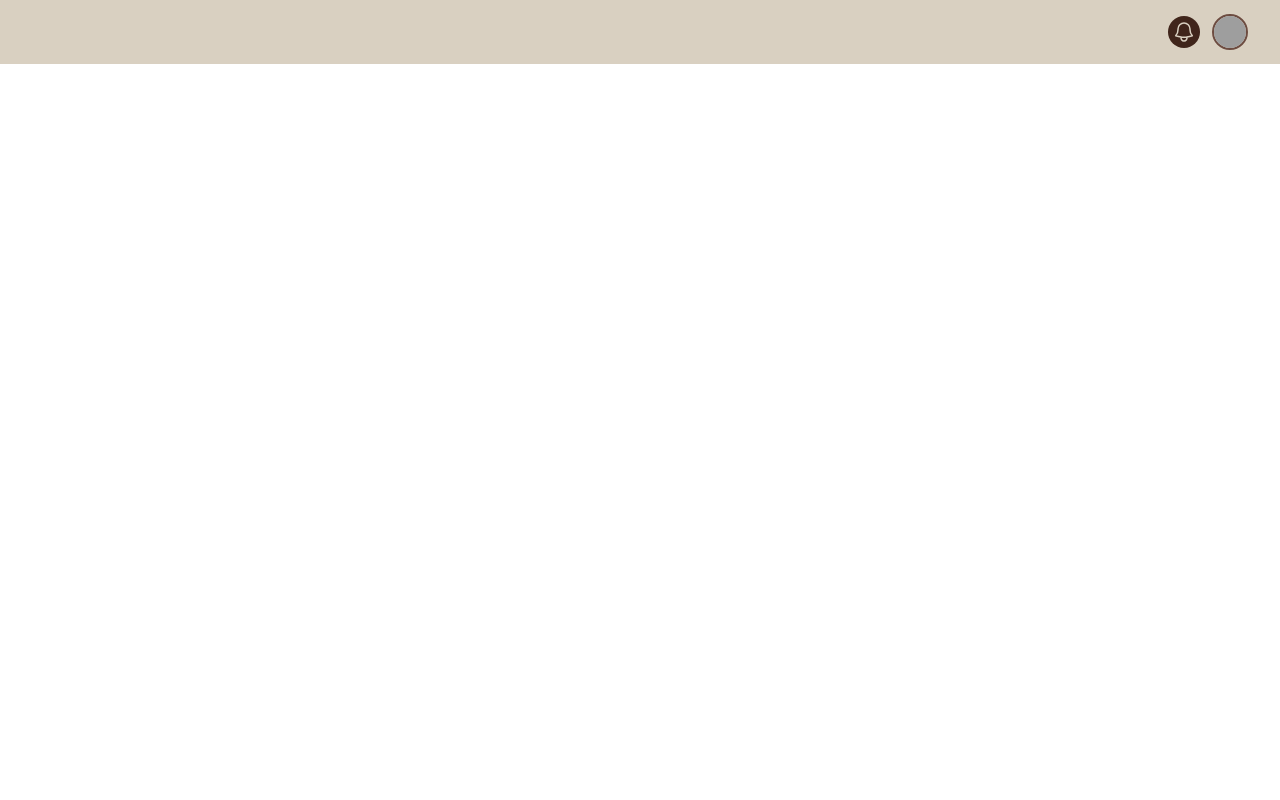
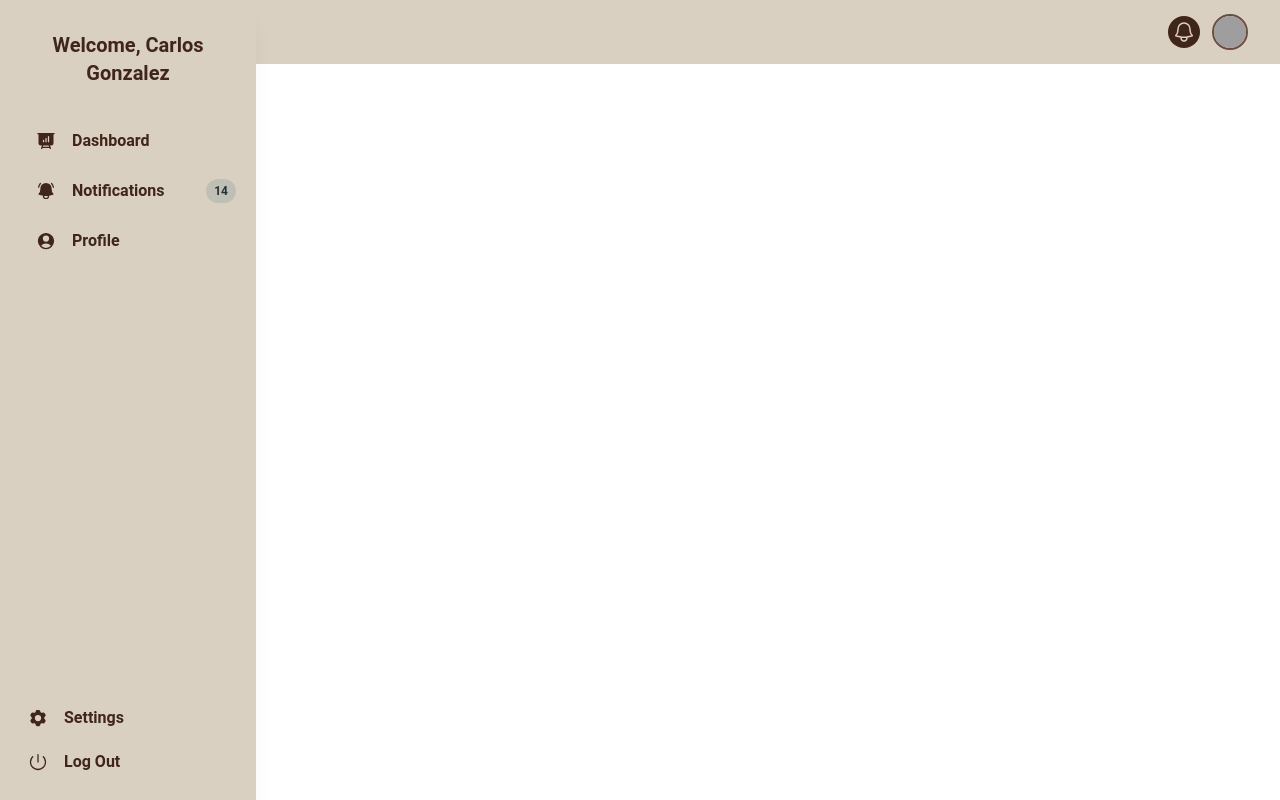
Before and after one commit to ikabeee/brown-appjs, a React (Vite) app: page / in a window 1280 px wide. Built offline with nearby package versions, Linux system fonts and the light colour scheme; grey boxes are pictures that could not be loaded.

Commit message:
Add layout

```diff
--- a/src/App.jsx
+++ b/src/App.jsx
@@ -1,14 +1,15 @@
 import { Route, Routes } from "react-router";
 import Dashboard from "./pages/Dashboard/Dashboard";
 import Login from "./pages/Login/Login"
-import SimpleNavbar  from "./layouts/SimpleNavbar";
+
+import Layout from "./layouts/Layout";
 
 function App() {
 
   return (
     <>
       <Routes>
-        <Route element={<SimpleNavbar />} >
+        <Route element={<Layout />} >
           <Route index element={<Dashboard />} />
           <Route path="login" element={<Login />} />
         </Route>
--- /dev/null
+++ b/src/layouts/Layout.jsx
@@ -0,0 +1,16 @@
+import SimpleNavbar from './SimpleNavbar'
+import Sidebar from './Sidebar'
+import { Outlet } from 'react-router'
+export default function Layout() {
+    return (
+        <div className="flex">
+            <Sidebar />
+            <div className="flex flex-col flex-1 ">
+                <SimpleNavbar />
+                <div className="flex-1 overflow-auto">
+                    <Outlet />
+                </div>
+            </div>
+        </div>
+    )
+}
--- a/src/layouts/Sidebar.jsx
+++ b/src/layouts/Sidebar.jsx
@@ -9,11 +9,10 @@ import {
 } from "@material-tailwind/react";
 import {
     PresentationChartBarIcon,
-    ShoppingBagIcon,
     UserCircleIcon,
     Cog6ToothIcon,
-    InboxIcon,
     PowerIcon,
+    BellAlertIcon,
 } from "@heroicons/react/24/solid";
 import { Outlet } from "react-router";
 
@@ -26,7 +25,7 @@ export default function Sidebar() {
     return (
 
         <div className="flex bg-white">
-            <Card className="h-[calc(100vh-.01rem)] w-full max-w-[16rem] p-4 shadow-xl shadow-blue-gray-900/5 bg-[#D9D0C1] rounded-none">
+            <Card className="h-[calc(100vh-.01rem)] w-full max-w-[16rem] p-4 shadow-xl shadow-blue-gray-900/5 bg-[#D9D0C1] rounded-none lg:flex flex-col hidden">
 
                 <div className="mb-2 p-4">
                     <Typography variant="h5" className="text-[#40251B] font-bold text-center" >
@@ -43,18 +42,12 @@ export default function Sidebar() {
                         Dashboard
                     </ListItem>
 
-                    <ListItem className="group hover:bg-[#40251B] hover:text-[#D9D0C1] focus:bg-[#40251B] focus:text-[#D9D0C1] text-[#40251B] font-bold active:bg-[#40251B] active:text-[#D9D0C1]">
-                        <ListItemPrefix>
-                            <ShoppingBagIcon className="h-5 w-5" />
-                        </ListItemPrefix>
-                        E-Commerce
-                    </ListItem>
 
                     <ListItem className="group hover:bg-[#40251B] hover:text-[#D9D0C1] focus:bg-[#40251B] focus:text-[#D9D0C1] text-[#40251B] font-bold active:bg-[#40251B] active:text-[#D9D0C1]">
                         <ListItemPrefix>
-                            <InboxIcon className="h-5 w-5" />
+                            <BellAlertIcon className="h-5 w-5" />
                         </ListItemPrefix>
-                        Inbox
+                        Notifications
                         <ListItemSuffix>
                             <Chip value="14" size="sm" variant="ghost" color="blue-gray" className="rounded-full" />
                         </ListItemSuffix>
@@ -83,7 +76,7 @@ export default function Sidebar() {
                     Log Out
                 </ListItem>
             </Card>
-            <div className="flex-1 p-4">
+            <div className="flex-1">
                 <Outlet/>
             </div>
         </div>
--- a/src/layouts/SimpleNavbar.jsx
+++ b/src/layouts/SimpleNavbar.jsx
@@ -1,5 +1,6 @@
 import { PresentationChartBarIcon, Cog6ToothIcon, PowerIcon, UserCircleIcon } from "@heroicons/react/24/solid";
 import { useState } from "react";
+import { Outlet } from "react-router";
 import { motion } from "framer-motion";
 export default function SimpleNavbar() {
   const [isDropdownOpen, setOpenMenu] = useState(false);
@@ -11,6 +12,7 @@ export default function SimpleNavbar() {
     setIsOpen(!isOpen)
   }
   return (
+    <>
     <nav className="bg-[#D9D0C1]">
       <div className="mx-auto max-w-7xl px-2 sm:px-6 lg:px-8">
         <div className="relative flex h-16 items-center justify-between">
@@ -38,8 +40,7 @@ export default function SimpleNavbar() {
                 <path
                   strokeLinecap="round"
                   strokeLinejoin="round"
-                  d="M3.75 6.75h16.5M3.75 12h16.5m-16.5 5.25h16.5"
-                />
+                  d="M3.75 6.75h16.5M3.75 12h16.5m-16.5 5.25h16.5" />
               </svg>
               <svg
                 className="hidden size-6"
@@ -53,8 +54,7 @@ export default function SimpleNavbar() {
                 <path
                   strokeLinecap="round"
                   strokeLinejoin="round"
-                  d="M6 18 18 6M6 6l12 12"
-                />
+                  d="M6 18 18 6M6 6l12 12" />
               </svg>
 
 
@@ -93,8 +93,7 @@ export default function SimpleNavbar() {
                 <path
                   strokeLinecap="round"
                   strokeLinejoin="round"
-                  d="M14.857 17.082a23.848 23.848 0 0 0 5.454-1.31A8.967 8.967 0 0 1 18 9.75V9A6 6 0 0 0 6 9v.75a8.967 8.967 0 0 1-2.312 6.022c1.733.64 3.56 1.085 5.455 1.31m5.714 0a24.255 24.255 0 0 1-5.714 0m5.714 0a3 3 0 1 1-5.714 0"
-                />
+                  d="M14.857 17.082a23.848 23.848 0 0 0 5.454-1.31A8.967 8.967 0 0 1 18 9.75V9A6 6 0 0 0 6 9v.75a8.967 8.967 0 0 1-2.312 6.022c1.733.64 3.56 1.085 5.455 1.31m5.714 0a24.255 24.255 0 0 1-5.714 0m5.714 0a3 3 0 1 1-5.714 0" />
               </svg>
             </button>
 
@@ -111,8 +110,7 @@ export default function SimpleNavbar() {
                   <img
                     className="size-8 rounded-full"
                     src="https://images.unsplash.com/photo-1472099645785-5658abf4ff4e?ixlib=rb-1.2.1&ixid=eyJhcHBfaWQiOjEyMDd9&auto=format&fit=facearea&facepad=2&w=256&h=256&q=80"
-                    alt=""
-                  />
+                    alt="" />
                 </button>
               </div>
               {isDropdownOpen && (
@@ -187,5 +185,10 @@ export default function SimpleNavbar() {
       )}
 
     </nav>
+      <div className="flex-1 p-4">
+        <Outlet />
+      </div>
+
+    </>
   );
 }
```
